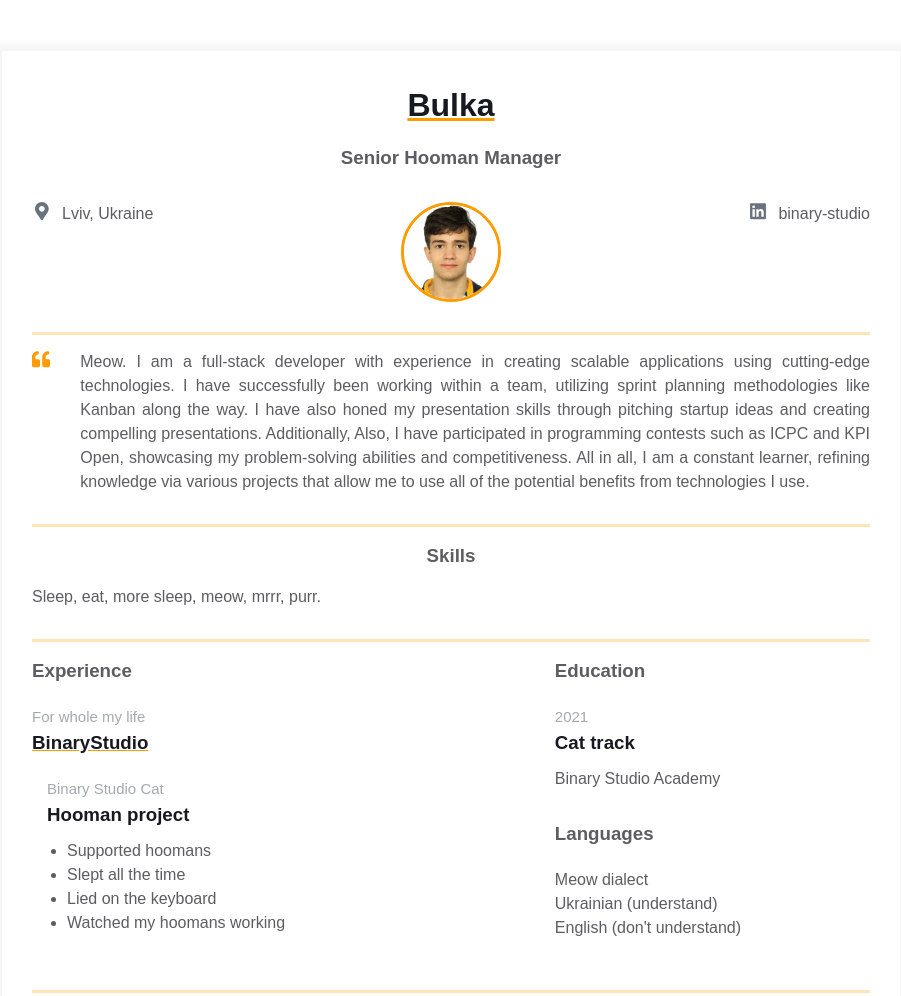
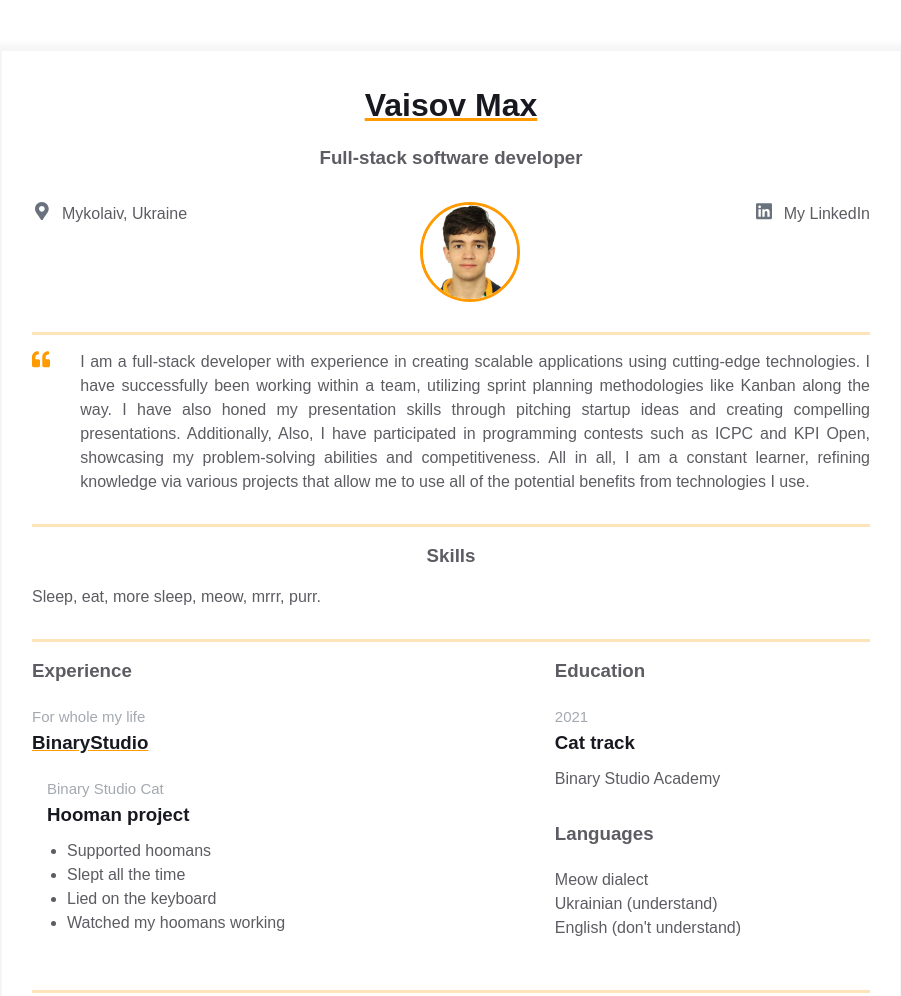
Before and after one commit to mV22110702/homepage, a plain HTML site: page index.html in a window 1280 px wide. Shown: the whole page, without its empty margins (189-1090 px from the left). Drawn offline with Linux system fonts and the light colour scheme.

Commit message:
Changed contact info block

```diff
--- a/index.html
+++ b/index.html
@@ -13,8 +13,8 @@
     <div class="resume">
       <div class="container">
         <div class="resume__block">
-          <h1 class="contact-info__header">Bulka</h1>
-          <h3 class="contact-info__sub-header">Senior Hooman Manager</h3>
+          <h1 class="contact-info__header">Vaisov Max</h1>
+          <h3 class="contact-info__sub-header">Full-stack software developer</h3>
 
           <div class="contact_info_container fh">
             <div class="contact-info__block">
@@ -26,7 +26,7 @@
                     </path>
                   </svg>
                 </div>
-                <span>Lviv, Ukraine</span>
+                <span>Mykolaiv, Ukraine</span>
               </a>
             </div>
 
@@ -35,7 +35,7 @@
             </div>
 
             <div class="contact-info__block">
-              <a href="https://ua.linkedin.com/company/binary-studio_241166" rel="author" class="contact-info__item">
+              <a href="https://www.linkedin.com/in/max-vaisov-630936231/" rel="author" class="contact-info__item">
                 <div class="contact-info__item-icon-wrapper">
                   <svg class="contact-info__item-icon" xmlns="http://www.w3.org/2000/svg" viewBox="0 0 448 512">
                     <path
@@ -43,7 +43,7 @@
                     </path>
                   </svg>
                 </div>
-                <span>binary-studio</span>
+                <span>My LinkedIn</span>
               </a>
             </div>
           </div>
@@ -59,7 +59,7 @@
                 </path>
               </svg>
             </div>
-            <p class="intro_text">Meow.
+            <p class="intro_text">
               I am a full-stack developer with experience in creating scalable applications using cutting-edge
               technologies.
               I have successfully been working within a team, utilizing sprint planning methodologies
```
